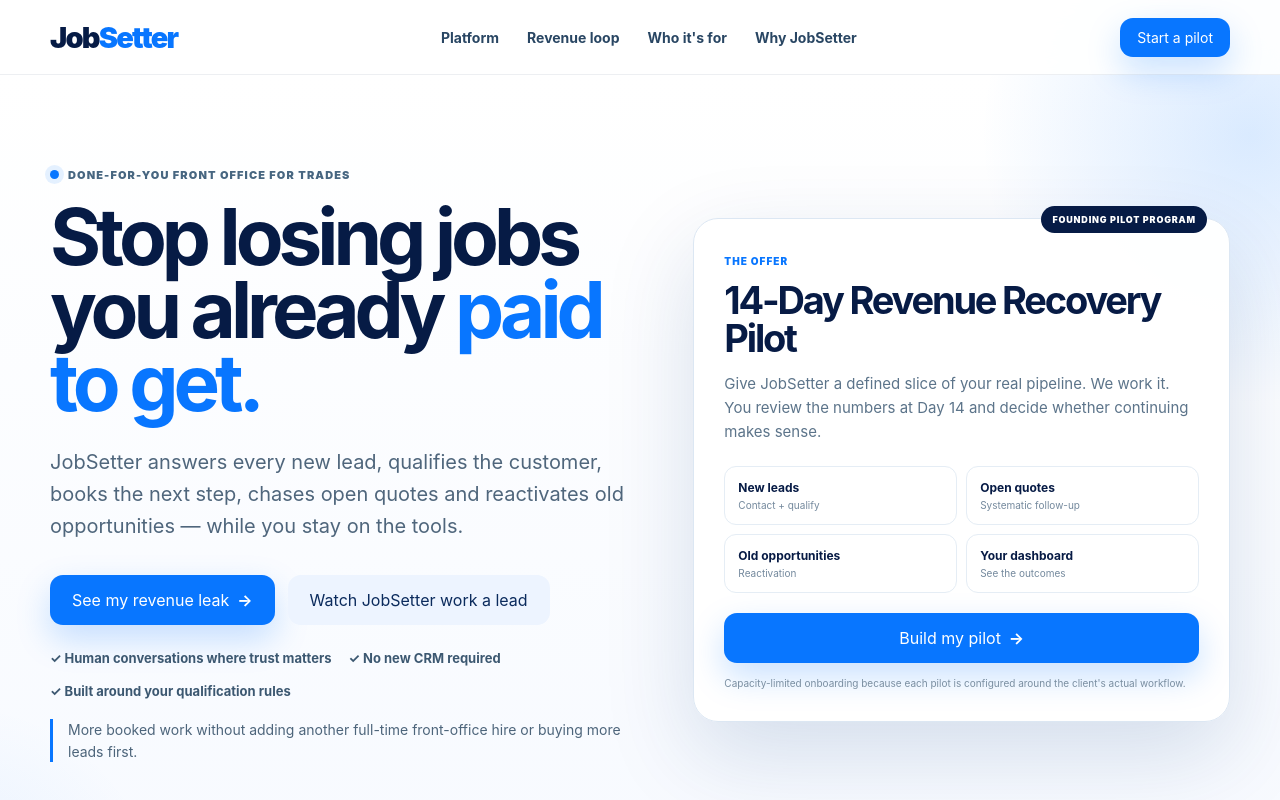
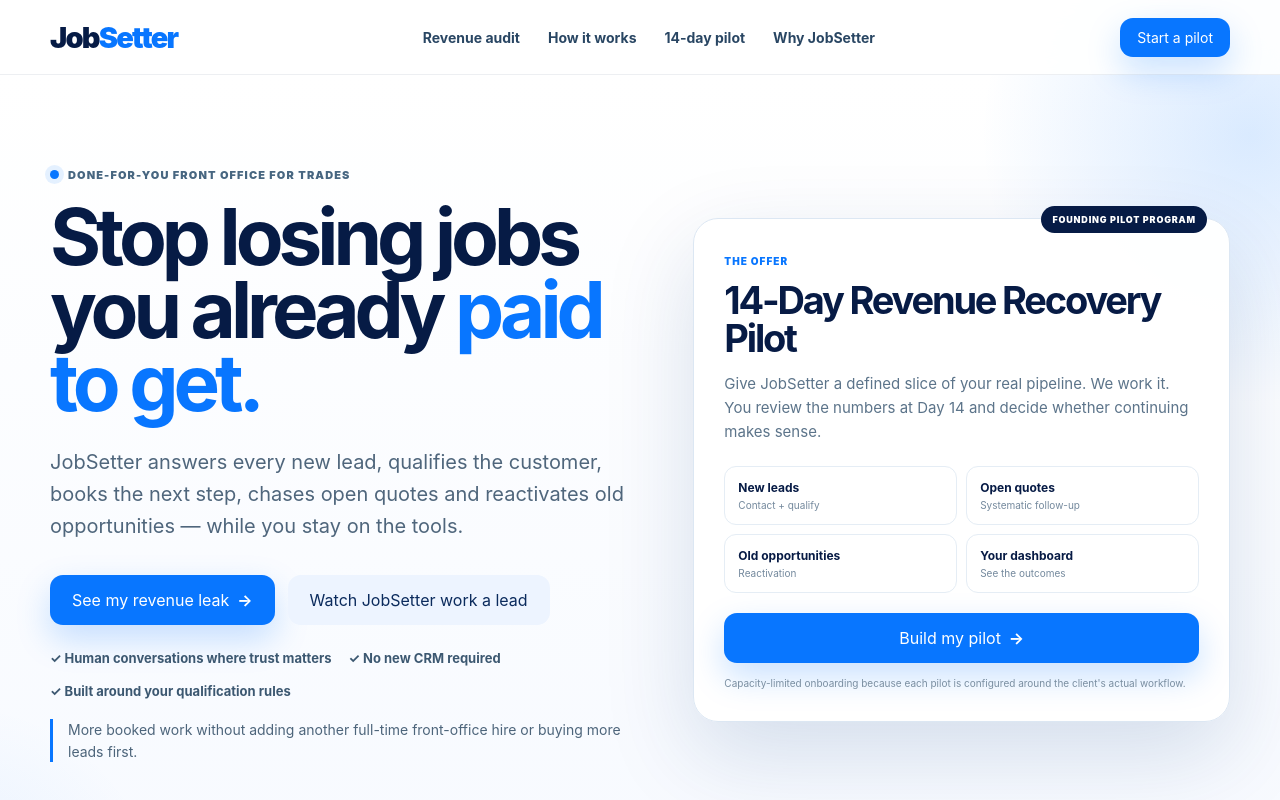
Before and after one commit to Boatsy007/Jobsetter, a Next.js app: page / in a window 1280 px wide. Shown: the top 800 px of the page. Built offline with nearby package versions, Linux system fonts and the light colour scheme; no server answers.

Commit message:
Fix navigation and track funnel clicks

```diff
--- a/app/Header.js
+++ b/app/Header.js
@@ -1,6 +1,7 @@
 "use client";
 
 import { useEffect, useRef, useState } from "react";
+import { track } from "@vercel/analytics";
 
 export default function Header() {
   const [visible, setVisible] = useState(true);
@@ -26,20 +27,24 @@ export default function Header() {
     return () => window.removeEventListener("scroll", onScroll);
   }, []);
 
+  const trackNav = (label) => {
+    try { track("Nav Click", { label }); } catch {}
+  };
+
   return (
     <>
       <header className={`siteHeader ${visible ? "headerVisible" : "headerHidden"}`}>
         <div className="shell nav">
-          <a className="brand" href="#top" aria-label="JobSetter home">
+          <a className="brand" href="#top" aria-label="JobSetter home" onClick={() => trackNav("Logo")}>
             <span className="brandJob">Job</span><span className="brandSetter">Setter</span>
           </a>
           <nav className="desktopNav">
-            <a href="#platform">Platform</a>
-            <a href="#loop">Revenue loop</a>
-            <a href="#who">Who it's for</a>
-            <a href="#why">Why JobSetter</a>
+            <a href="#audit" onClick={() => trackNav("Revenue Audit")}>Revenue audit</a>
+            <a href="#journey" onClick={() => trackNav("How It Works")}>How it works</a>
+            <a href="#pilot-offer" onClick={() => trackNav("14-Day Pilot")}>14-day pilot</a>
+            <a href="#why" onClick={() => trackNav("Why JobSetter")}>Why JobSetter</a>
           </nav>
-          <a className="button small" href="#pilot">Start a pilot</a>
+          <a className="button small" href="#pilot" onClick={() => trackNav("Start Pilot")}>Start a pilot</a>
         </div>
       </header>
       <div className="mobileHeaderSpacer" aria-hidden="true" />
```
